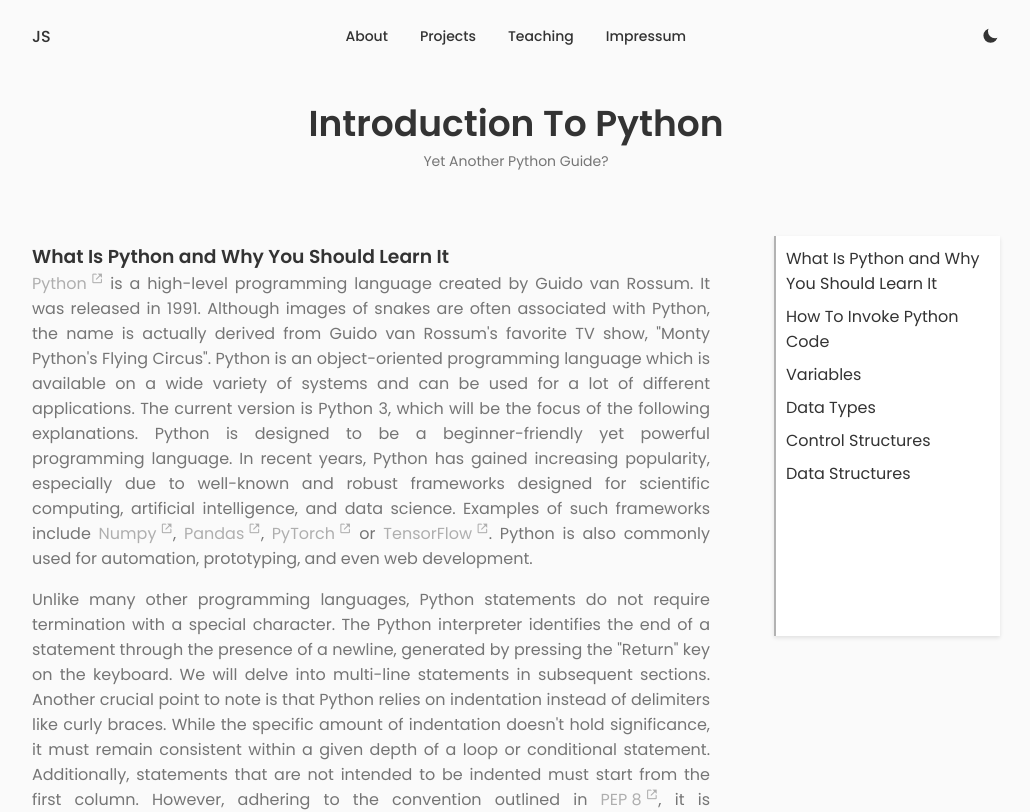
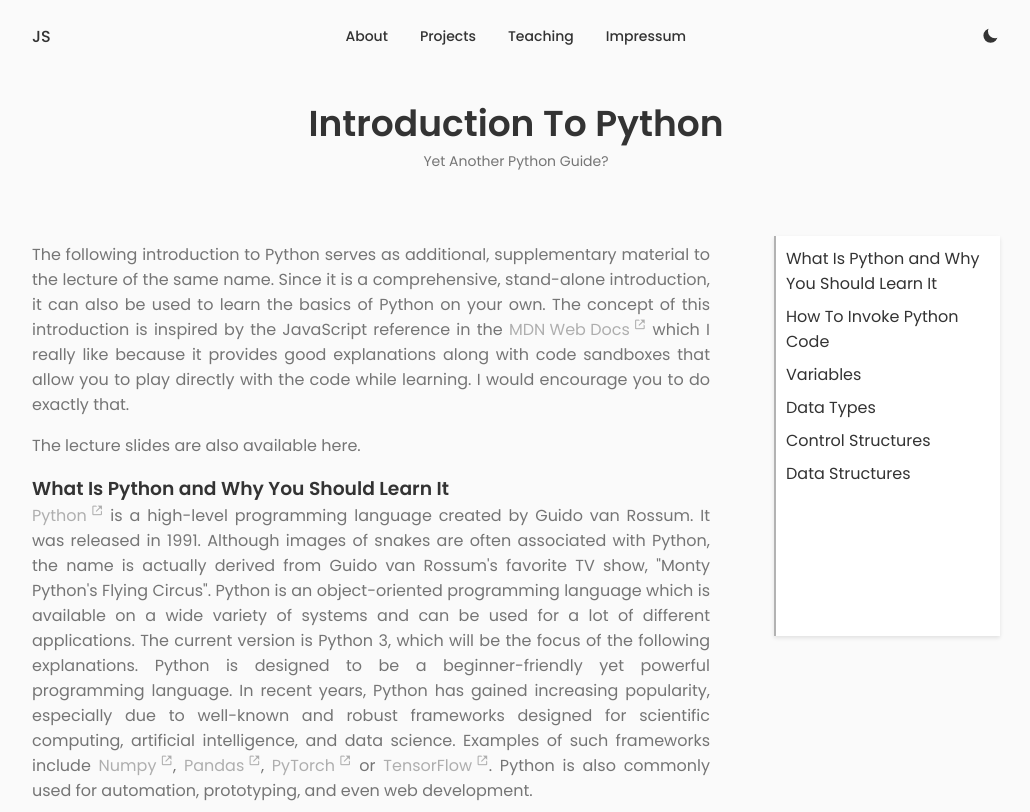
Before and after one commit to jspieler/personal-website, a React (Vite) app: page /teaching/introduction-to-python in a window 1280 px wide. Shown: the top 812 px of the page, without its empty margins (124-1154 px from the left). Built offline with nearby package versions, Linux system fonts and the light colour scheme; no server answers.

Commit message:
Added preface

```diff
--- a/src/pages/IntroductionToPython.jsx
+++ b/src/pages/IntroductionToPython.jsx
@@ -13,6 +13,22 @@ const IntroductionToPython = () => {
         title={'Introduction To Python'}
         subtitle={'Yet Another Python Guide?'}
       >
+        <p>
+          The following introduction to Python serves as additional,
+          supplementary material to the lecture of the same name.
+          Since it is a comprehensive, stand-alone introduction, it
+          can also be used to learn the basics of Python on your own.
+          The concept of this introduction is inspired by the
+          JavaScript reference in the{' '}
+          <ExternalLink href="https://developer.mozilla.org/en-US/docs/Web/JavaScript/Reference">
+            MDN Web Docs
+          </ExternalLink>{' '}
+          which I really like because it provides good explanations
+          along with code sandboxes that allow you to play directly
+          with the code while learning. I would encourage you to do
+          exactly that.
+        </p>
+        <p>The lecture slides are also available here.</p>
         <h3 id="what-is-python-and-why-you-should-learn-it">
           What Is Python and Why You Should Learn It
         </h3>
```
